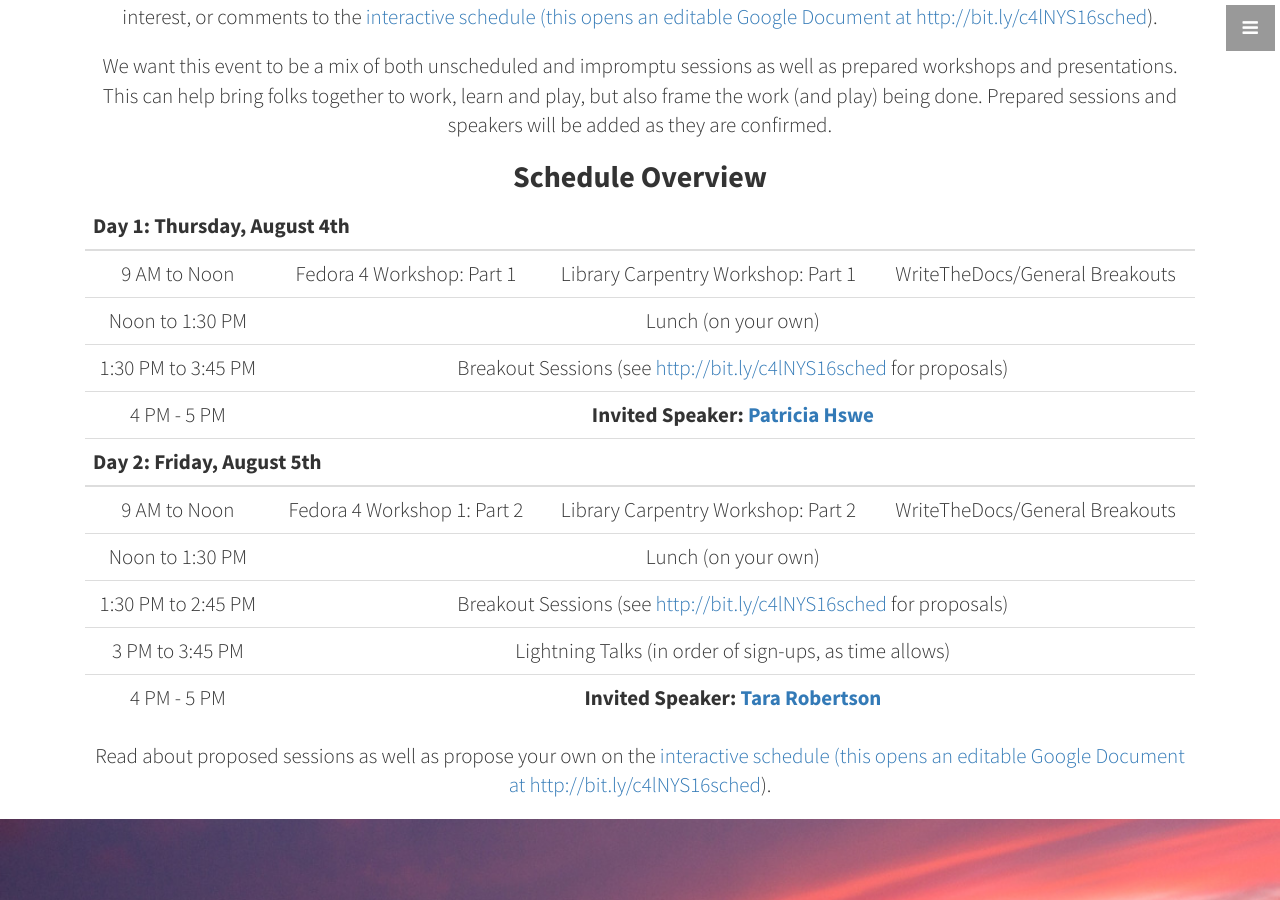
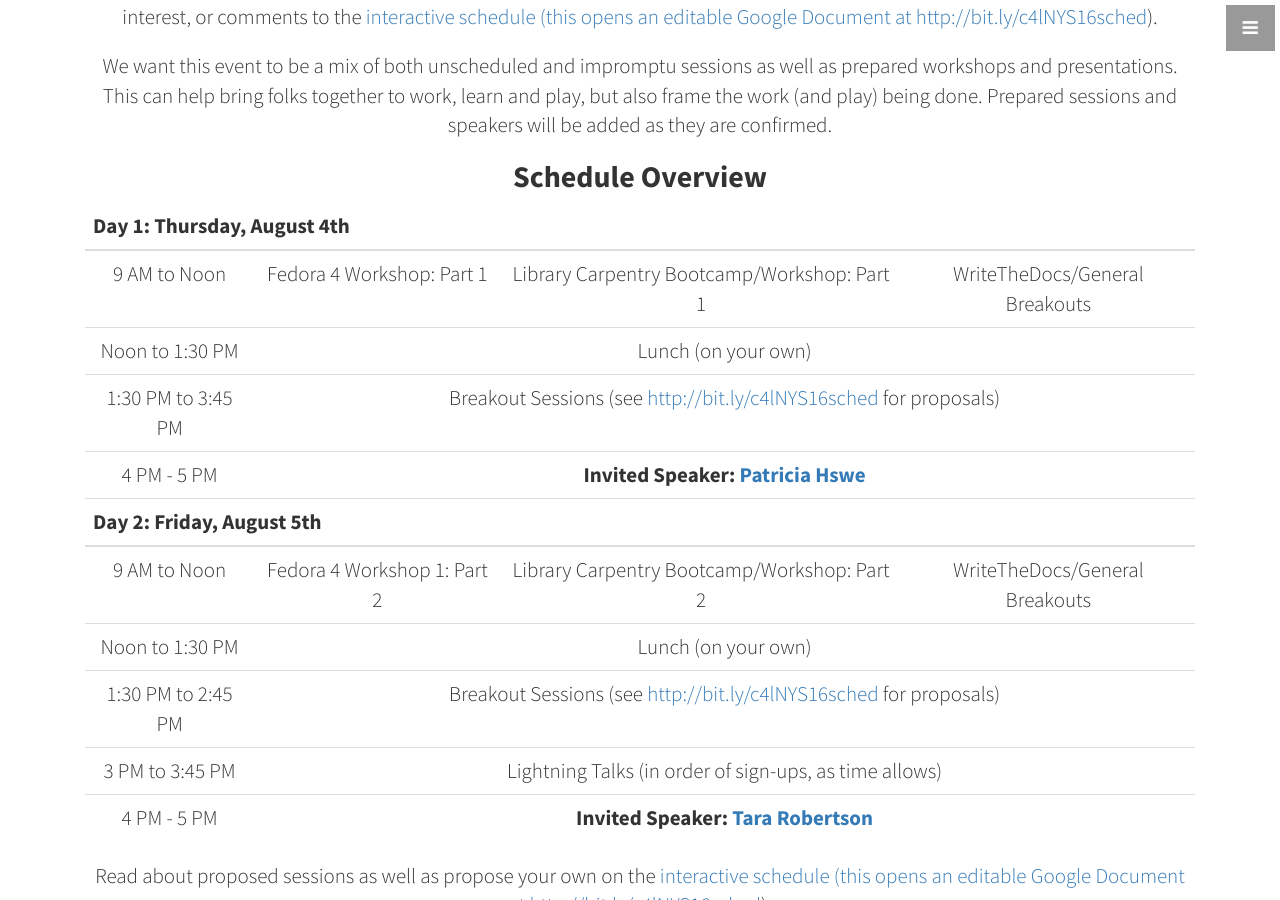
Before and after one commit to code4libNYS/2016, a Jekyll site: the page built from index.html, in a window 1280 px wide and 900 px high, scrolled down 2473 px. Built offline with Jekyll 4.4.1, drawn with Linux system fonts in a browser that asks for light colours.

Commit message:
update workshop name

```diff
--- a/_includes/sched.html
+++ b/_includes/sched.html
@@ -20,7 +20,7 @@
             <tr>
               <td class="lead">9 AM to Noon</td>
               <td class="lead">Fedora 4 Workshop: Part 1</td>
-              <td class="lead">Library Carpentry Workshop: Part 1</td>
+              <td class="lead">Library Carpentry Bootcamp/Workshop: Part 1</td>
               <td class="lead">WriteTheDocs/General Breakouts</td>
             </tr>
             <tr>
@@ -45,7 +45,7 @@
             <tr>
               <td class="lead">9 AM to Noon</td>
               <td class="lead">Fedora 4 Workshop 1: Part 2</td>
-              <td class="lead">Library Carpentry Workshop: Part 2</td>
+              <td class="lead">Library Carpentry Bootcamp/Workshop: Part 2</td>
               <td class="lead">WriteTheDocs/General Breakouts</td>
             </tr>
             <tr>
```
